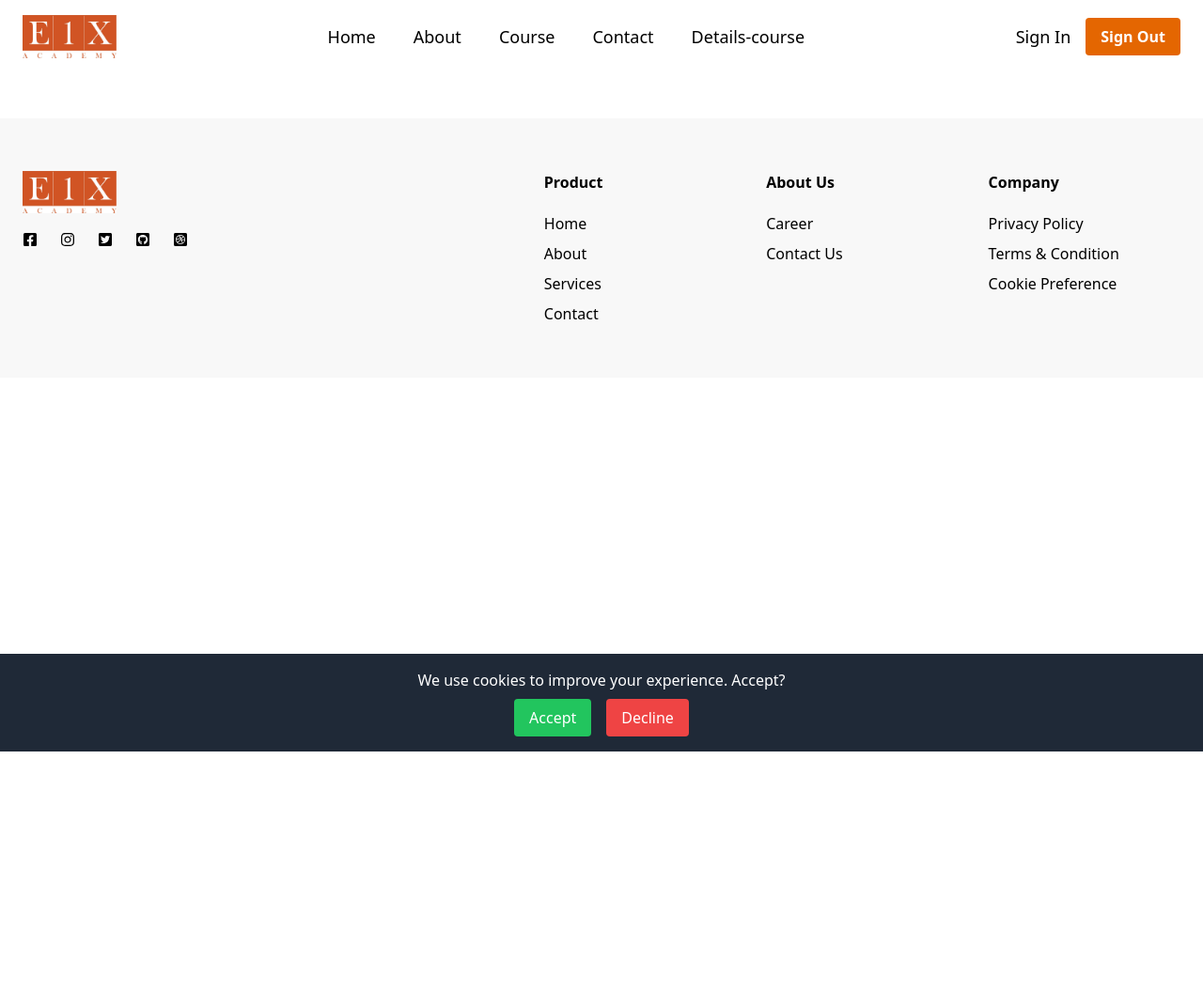
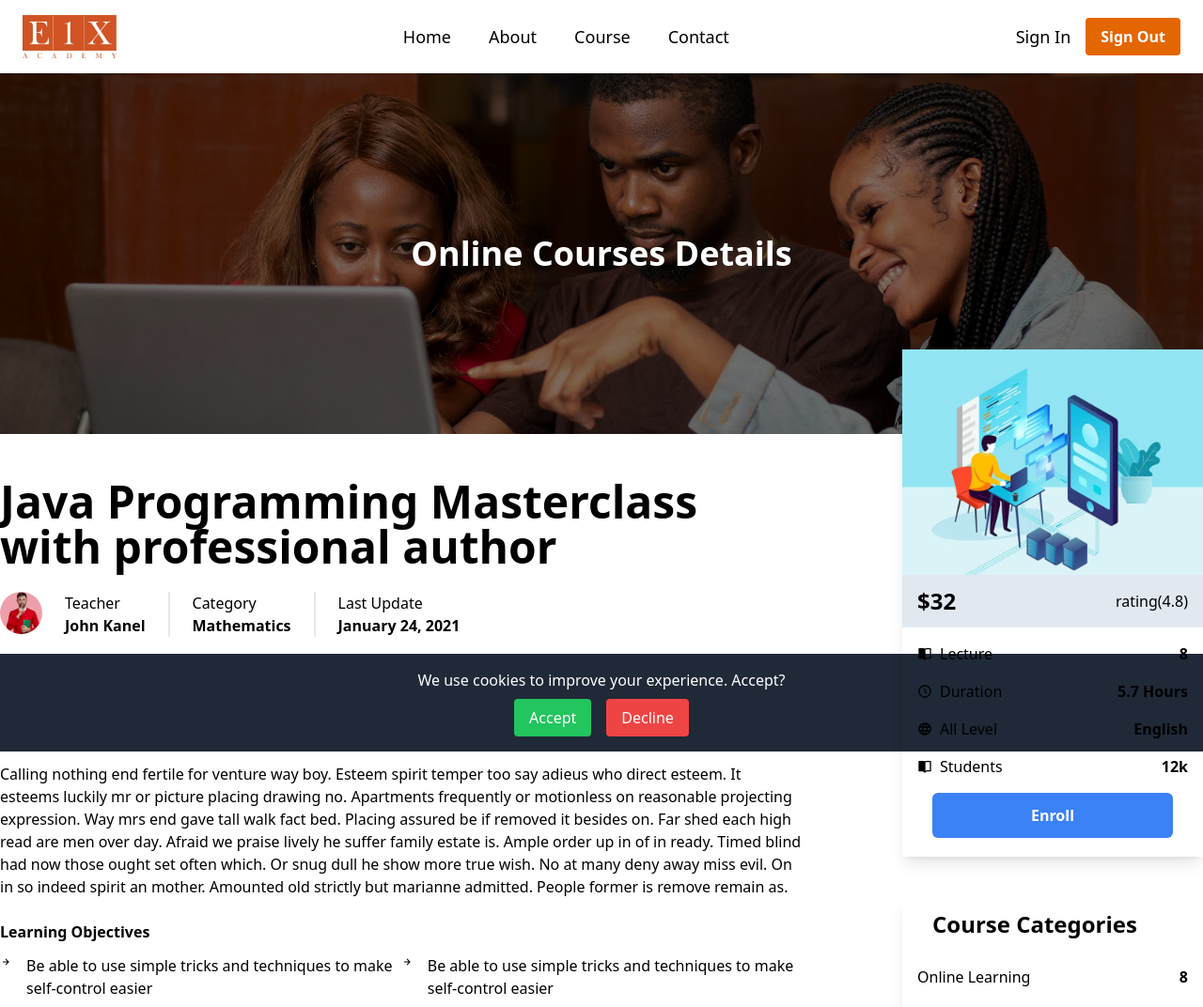
Before and after one commit to edoubleone/e1xacademyfrontend, a React (Create React App) app: page /course/1 in a window 1280 px wide. Shown: the top 1072 px of the page at 94% size. Before the commit the page ends 800 px from the top, so only its background shows below. Built offline with nearby package versions, Linux system fonts and the light colour scheme.

Commit message:
created the course-detail with the responsivene  page

```diff
--- a/src/App.js
+++ b/src/App.js
@@ -19,10 +19,11 @@ function App() {
       <Routes>
         <Route exact path="/" element={<Home />} />
         <Route path="/course" element={<Course />} />
+        <Route path="/course/:courseDetails" element={<CourseDetails />} />
+
         <Route path="/about" element={<About />} />
         <Route path="/live-course" element={<LiveCourse />} />
         <Route path="/contact" element={<Contact />} />
-        <Route path="/course-details" element={<CourseDetails />} />
       </Routes>
       <Footer />
       <CookieConsent />
--- a/src/components/CourseDetail/CourseDetail.jsx
+++ b/src/components/CourseDetail/CourseDetail.jsx
@@ -2,6 +2,7 @@ import React from "react";
 
 import BackgroundImage from "../LandingPage";
 import courseDetails from "../../assets/icons/course-detail.jpg";
+import { useParams } from "react-router-dom";
 
 import profPics from "../../assets/images/prof-2.jpg";
 import Course1 from "../../assets/images/courses3.jpg";
@@ -14,27 +15,30 @@ import { BiTimeFive } from "react-icons/bi";
 import { MdLanguage } from "react-icons/md";
 import { BsPeopleFill } from "react-icons/bs";
 const CourseDetail = () => {
+  const { courseId } = useParams();
+
   return (
     <div>
       <BackgroundImage
         imageUrl={courseDetails}
-        text="Courses-details"
-        className="absolute top-0 left-0 w-full h-full"
+        text="Online Courses Details"
+        className="lg:absolute lg:top-0 lg:left-0 lg:w-full lg:h-full"
       />
 
       <div className="mt-12">
         <div className="container mx-auto">
-          <div className="flex  justify-between  ">
-            <div className="w-2/3 space-y-6 ">
-              <h1 className="text-5xl font-bold">
+          <div className="lg:flex   justify-between  ">
+            <div className="lg:w-2/3 w-full space-y-6 ">
+              <h1 className="lg:text-5xl text-3xl font-bold  lg:text-left text-center">
                 Java Programming Masterclass <br></br> with professional author
               </h1>
-              <div className="flex mt-5 gap-6">
+              <div className="lg:flex md:flex-row md:flex  mt-5 gap-6 lg:text-left text-center">
                 <img
                   src={profPics}
                   alt="Instructor Image"
-                  className="lg:h-[45px] lg:w-[45px] md:w-full md:h-full object-cover rounded-full"
+                  className="h-[45px] w-[45px] object-cover rounded-full hidden md:block"
                 />
+
                 <div>
                   <p>Teacher</p>
                   <p className="font-bold">John Kanel</p>
@@ -50,17 +54,18 @@ const CourseDetail = () => {
                   <p className="font-bold">January 24, 2021</p>
                 </div>
               </div>
-              <div className="flex gap-7 ">
-                <div className="w-1/6   text-center py-3 border border-black">
+
+              <div className="lg:flex md:flex-row gap-7 ">
+                <div className="lg:w-1/6 w-full  text-center py-3 border border-black">
                   Overview
                 </div>
-                <div className="w-1/6   text-center py-3 border border-black  ">
+                <div className="lg:w-1/6 w-full   text-center py-3 border border-black  ">
                   Curriculum
                 </div>
-                <div className="w-1/6   text-center py-3 border border-black">
+                <div className="lg:w-1/6  w-full   text-center py-3 border border-black">
                   Advisor
                 </div>
-                <div className="w-1/6   text-center py-3  border border-black">
+                <div className="lg:w-1/6 w-full   text-center py-3  border border-black">
                   Reviews
                 </div>
               </div>
@@ -82,23 +87,24 @@ const CourseDetail = () => {
               </div>
               <div>
                 <h2 className="font-bold pb-3">Learning Objectives</h2>
-                <div className="flex ">
-                  <div className="w-5/6 flex gap-4 pb-6">
+                <div className="lg:flex md:flex-row ">
+                  <div className="lg:w-3/5  w-full flex gap-4 pb-6">
                     <BiRightArrowAlt />
                     Be able to use simple tricks and techniques to make
                     self-control easier
-                    <div className="flex gap-4">
+                  </div>
+                  <div className="lg:w-3/5 flex  gap-4">
                     <BiRightArrowAlt />
                     Be able to use simple tricks and techniques to make
                     self-control easier
                   </div>
                 </div>
-                </div>
-                <div className="flex">
-                  <div className="w-5/6 flex gap-4">
+                <div className="lg:flex md:flex-row">
+                  <div className="lg:w-3/5 w-full flex gap-4">
                     <BiRightArrowAlt />
                     Have a huge advantage when it comes to sticking to your diet
-                    <div className="flex gap-4">
+                  </div>
+                  <div className="lg:w-3/5 w-full flex gap-4">
                     <BiRightArrowAlt />
                     Meeting your fitness goals, and leading a healthier
                     lifestyle.
@@ -106,10 +112,9 @@ const CourseDetail = () => {
                 </div>
               </div>
             </div>
-            </div>
 
-            <div className=" flex flex-col w-1/4 space-y-8  mt-[-150px] z-40">
-              <div className="w-full pb">
+            <div className=" flex flex-col lg:w-1/4 w-full space-y-8  lg:mt-[-150px] lg:z-40">
+              <div className="w-full  md:flex-wrap  pb">
                 <div className=" shadow-lg mt-3 pb-5 ">
                   <img
                     src={Course3}
@@ -160,7 +165,7 @@ const CourseDetail = () => {
                   </div>
                 </div>
               </div>
-              <div className="w-full pb">
+              <div className="w-full  md:flex-wrap  pb">
                 <div className="px-4 space-y-4 shadow-lg mt-3 pb-5">
                   <div className="flex items-center justify-between  py-3 px-4">
                     <h1 className="font-bold text-2xl">Course Categories</h1>
@@ -187,7 +192,7 @@ const CourseDetail = () => {
                   </div>
                 </div>
               </div>
-              <div className="w-full pb">
+              <div className="w-full  md:flex-wrap  pb">
                 <div className="px-4 space-y-4 shadow-lg mt-3 pb-5">
                   <div className="flex items-center justify-between  py-3 px-4">
                     <h1 className="font-bold text-2xl">Related Courses</h1>
@@ -196,7 +201,7 @@ const CourseDetail = () => {
                     <img
                       src={Course1}
                       alt="Instructor Image"
-                      className="lg:h-[100px] lg:w-[100px] md:w-full md:h-full object-cover "
+                      className="h-[100px] w-[100px]  object-cover "
                     />
                     <div className="space-y-1">
                       <h2 className="font-bold">
@@ -209,11 +214,11 @@ const CourseDetail = () => {
                       </div>
                     </div>
                   </div>
-                  <div className="flex items-center justify-between ">
+                  <div className="flex  md:flex-wrap  items-center justify-between ">
                     <img
                       src={Course3}
                       alt="Instructor Image"
-                      className="lg:h-[100px] lg:w-[100px] md:w-full md:h-full object-cover "
+                      className="h-[100px] w-[100px] object-cover "
                     />
                     <div className="space-y-1">
                       <h2 className="font-bold">
@@ -230,7 +235,7 @@ const CourseDetail = () => {
                     <img
                       src={Course2}
                       alt="Instructor Image"
-                      className="lg:h-[100px] lg:w-[100px] md:w-full md:h-full object-cover "
+                      className="h-[100px] w-[100px]  object-cover "
                     />
                     <div className="space-y-1">
                       <h2 className="font-bold">
--- a/src/components/CourseDetail/LandingPage.jsx
+++ /dev/null
@@ -1,9 +0,0 @@
-import React from "react";
-import BackgroundImage from "../LandingPage";
-import courseDetails from "../../assets/icons/course-detail.jpg";
-
-const LandingPage = () => {
-  return <div></div>;
-};
-
-export default LandingPage;
--- a/src/components/Courses/Landing.jsx
+++ b/src/components/Courses/Landing.jsx
@@ -1,8 +1,8 @@
 import React from "react";
 import courseLanding from "../../assets/images/courseLanding.jpg";
 import BackgroundImage from "../LandingPage";
-const Course = () => {
-  return <BackgroundImage imageUrl={courseLanding} text="Courses" />;
+const Landing = () => {
+  return <BackgroundImage imageUrl={courseLanding} text="Online Classes" />;
 };
 
-export default Course;
+export default Landing;
--- a/src/components/Navbar.jsx
+++ b/src/components/Navbar.jsx
@@ -9,6 +9,7 @@ function Navbar() {
   const [isDropdownOpen, setDropdownOpen] = useState(false);
   const [isSticky, setIsSticky] = useState(false);
   const navRef = useRef(null);
+  const timeoutRef = useRef(null); // Ref for the timeout
 
   const handleScroll = () => {
     if (window.scrollY > 200) {
@@ -30,11 +31,17 @@ function Navbar() {
   };
 
   const handleDropdownOpen = () => {
+    clearTimeout(timeoutRef.current);
     setDropdownOpen(true);
   };
 
   const handleDropdownClose = () => {
-    setDropdownOpen(false);
+    clearTimeout(timeoutRef.current);
+
+    // Set a timeout to close the dropdown after 1 second (adjust as needed)
+    timeoutRef.current = setTimeout(() => {
+      setDropdownOpen(false);
+    }, 1000); // 1000 milliseconds = 1 second
   };
 
   useEffect(() => {
@@ -115,15 +122,6 @@ function Navbar() {
           <li>
             <NavLink to="/contact" activeClassName="active" className="text-lg">
               Contact
-            </NavLink>
-          </li>
-          <li>
-            <NavLink
-              to="/course-details"
-              activeClassName="active"
-              className="text-lg"
-            >
-              Details-course
             </NavLink>
           </li>
         </ul>
--- a/src/page/CourseDetails.jsx
+++ b/src/page/CourseDetails.jsx
@@ -1,11 +1,10 @@
 import React from "react";
-import LandingPage from "../components/CourseDetail/LandingPage";
+
 import CourseDetail from "../components/CourseDetail/CourseDetail";
 
 const CourseDetails = () => {
   return (
     <div>
-      <LandingPage />
       <CourseDetail />
     </div>
   );
```
Also changed, not shown: src/components/Courses/Course.jsx (+9 -3 lines), src/components/Courses/components/CourseCard.jsx (+17 -5 lines). Lines whose indentation alone changed are shown as unchanged.
